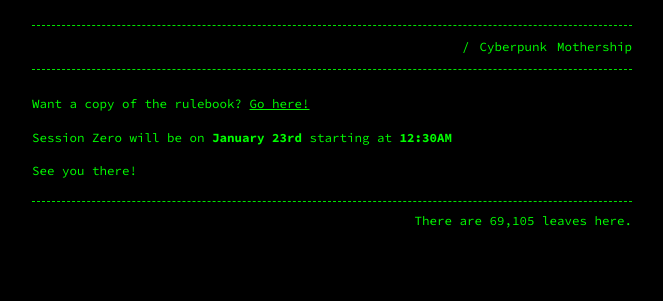
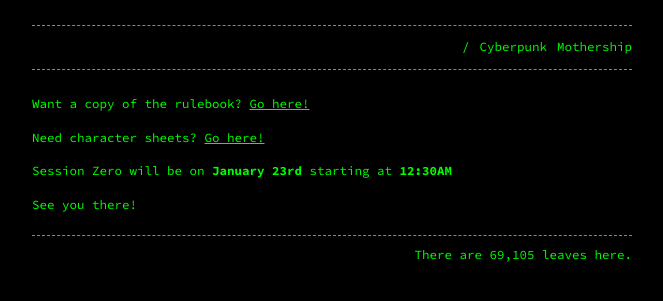
Before and after one commit to Terwilliger69105/69105.github.io, a Jekyll site: the page built from mothership.md, in a window 1280 px wide. Shown: the top 301 px of the page, without its empty margins (308-971 px from the left). Built offline with Jekyll 4.4.1, drawn with Linux system fonts in a browser that asks for light colours; our own code applies the rules of GitHub Pages for plain Markdown files.

Commit message:
Update Mothership.md

```diff
--- a/mothership.md
+++ b/mothership.md
@@ -5,6 +5,8 @@ permalink: /mothership/
 
 Want a copy of the rulebook? [Go here!](https://shop.tuesdayknightgames.com/products/mothership-rpg?variant=31762098847833)
 
+Need character sheets? [Go here!](https://www.tuesdayknightgames.com/downloads)
+
 Session Zero will be on **January 23rd** starting at **12:30AM**
 
 See you there!
```
